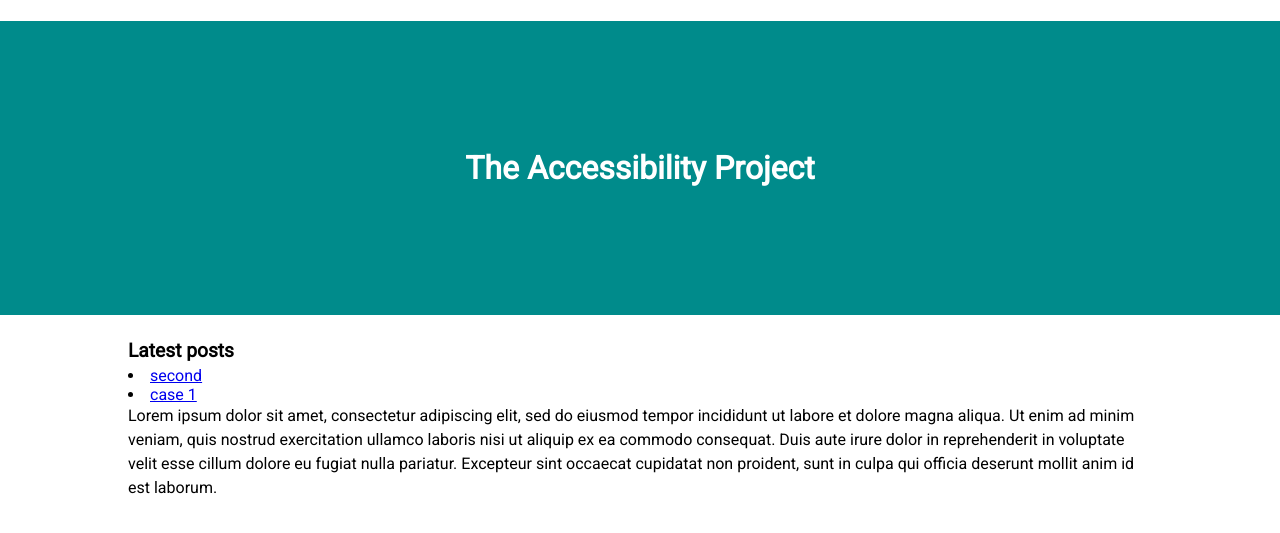
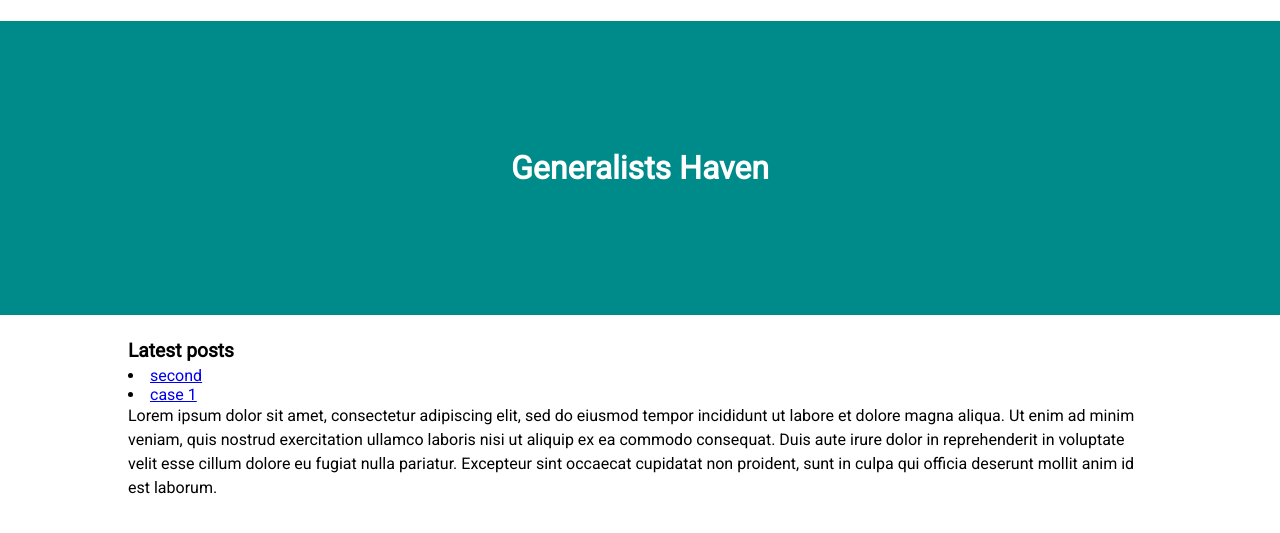
Before and after one commit to generalistsanctuary/generalistsanctuary.github.io, a Jekyll site: the page built from index.html, in a window 1280 px wide. Shown: the top 533 px of the page. Built offline with Jekyll 4.4.1, drawn with Linux system fonts in a browser that asks for light colours.

Commit message:
Update index.html

```diff
--- a/index.html
+++ b/index.html
@@ -36,7 +36,7 @@
 
   </head>
   <body>
-      <h1>The Accessibility Project</h1>
+      <h1>Generalists Haven</h1>
       <p><span style="font-size: larger;"><strong>Latest posts</strong></span></p>
       {% for post in site.posts %}
     <li><a href="{{post.url}}">{{post.title}}</a></li>
```
